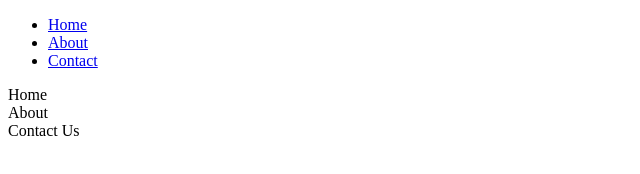
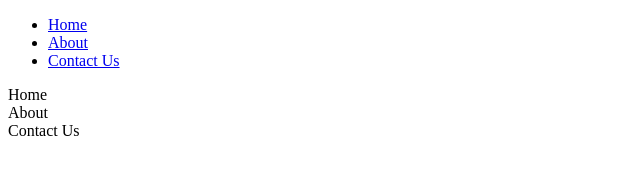
Before and after one commit to GravitysAndroid/CSSClass, a plain HTML site: page Index.html in a window 1280 px wide. Shown: the full height of the page, 0-640 px from the left. Drawn offline with Linux system fonts and the light colour scheme.

Commit message:
changed contact

```diff
--- a/Index.html
+++ b/Index.html
@@ -14,7 +14,7 @@
             <ul class="nav-main">
                 <li><a href="Home">Home</a></li>
                 <li><a href="About">About</a></li>
-                <li><a href="Contact">Contact</a></li>
+                <li><a href="Contact">Contact Us</a></li>
             </ul>
         </nav>
         <div class"box" id="Home">Home</div>
```
